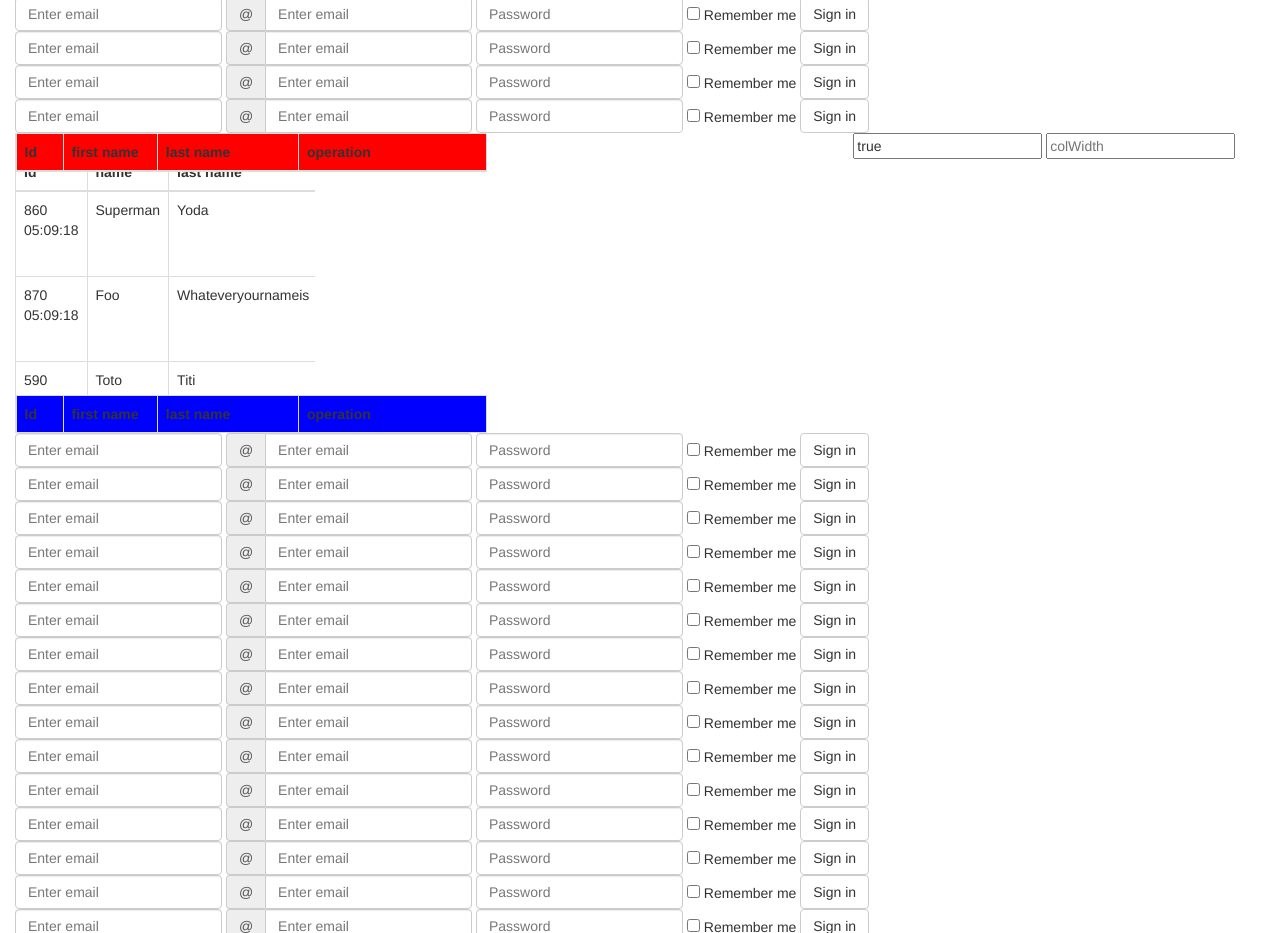
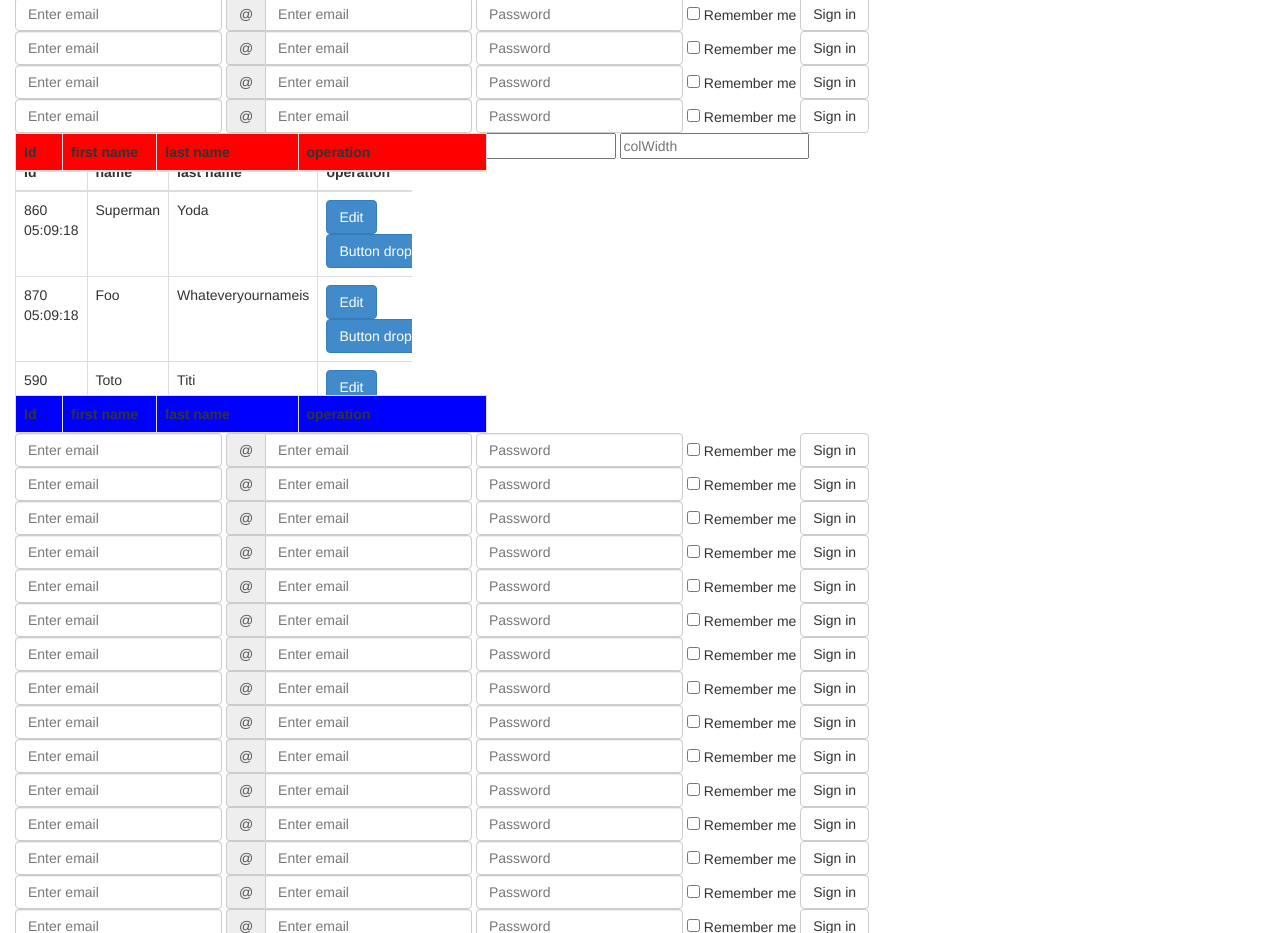
Before and after one commit to VeeteshJain/fixed-heafer-footer-angular, a plain HTML site: page index.html in a window 1280 px wide. Shown: the part 853-1786 px from the top of the page. Drawn offline with Linux system fonts and the light colour scheme.

Commit message:
table container implementation

```diff
--- a/custom.css
+++ b/custom.css
@@ -5,8 +5,13 @@
 #table-container{
 	overflow: auto;
 	max-height: 300px;
-	width: 300px;
+	width: 100%;
 	position: relative;
+	display: block;
+}
+
+.my-table{
+	width: 600px;
 }
 
 #table-container-parent{
--- a/example.js
+++ b/example.js
@@ -176,7 +176,7 @@ app.directive('fixedHeaderFooter',['$timeout','$compile','$window','$document',
     cloneHeadFoot.thead.find('tfoot').empty();
     cloneHeadFoot.tfoot.find('thead').empty();
     cloneHeadFoot.tfoot.css({'background-color':'blue'});
-    debugger;
+
     var elHead = $compile(cloneHeadFoot.thead)(scope, function(){});
     var elFoot = $compile(cloneHeadFoot.tfoot)(scope, function(){});
     /*
@@ -186,6 +186,8 @@ app.directive('fixedHeaderFooter',['$timeout','$compile','$window','$document',
     container.append(elFoot);*/
     var container = el;
     var tablecontainer = $document.find('tablecontainer');
+    tablecontainer.wrap('<div style="position: relative;clear: both;"></div>');
+    debugger;
     /*
     //append in parallel to table element
     el.after(elHead);
@@ -258,6 +260,7 @@ app.directive('fixedHeaderFooter',['$timeout','$compile','$window','$document',
       styles.width += 'px';
       styles.height += 'px';
       delete styles.height;
+      delete styles.left;
       return styles;
     }
     $timeout(function(){
--- a/index.html
+++ b/index.html
@@ -620,10 +620,10 @@
 </div>
 <input type="text" placeholder="table Status" ng-model='tableStatus'>
 <input type="text" placeholder="colWidth" ng-model='colWidth[0]'>
-<div class="col-md-8" id="table-container-parent">
+<div class="col-md-4">
   <tablecontainer>
     <div id="table-container">
-      <table class="table table-bordered" fixed-header-footer='thead-tfoot' refresh='{{tableStatus}}'>
+      <table class="table my-table table-bordered" fixed-header-footer='thead-tfoot' refresh='{{tableStatus}}'>
         <thead>
           <tr>
             <th width="10%">Id</th>
```
